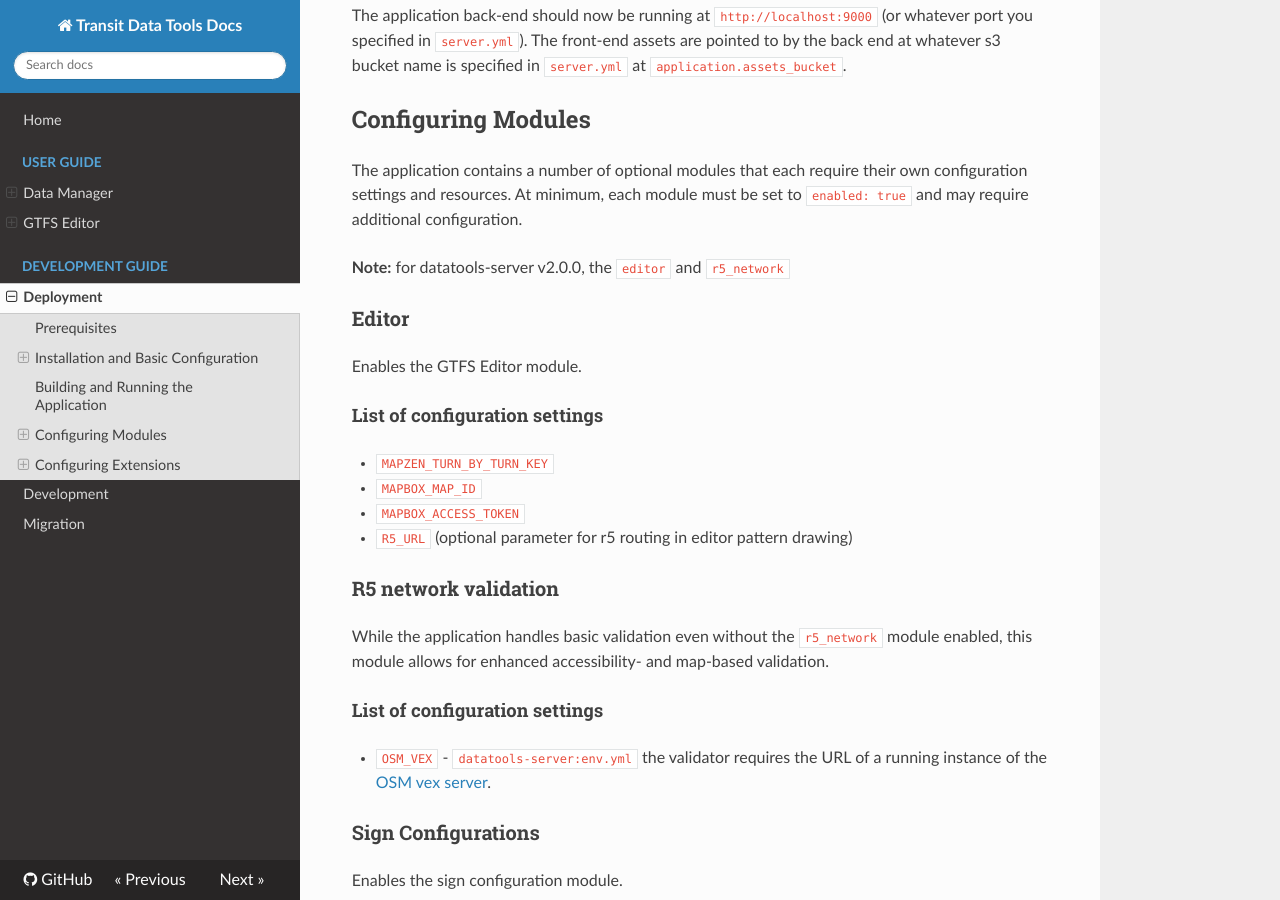
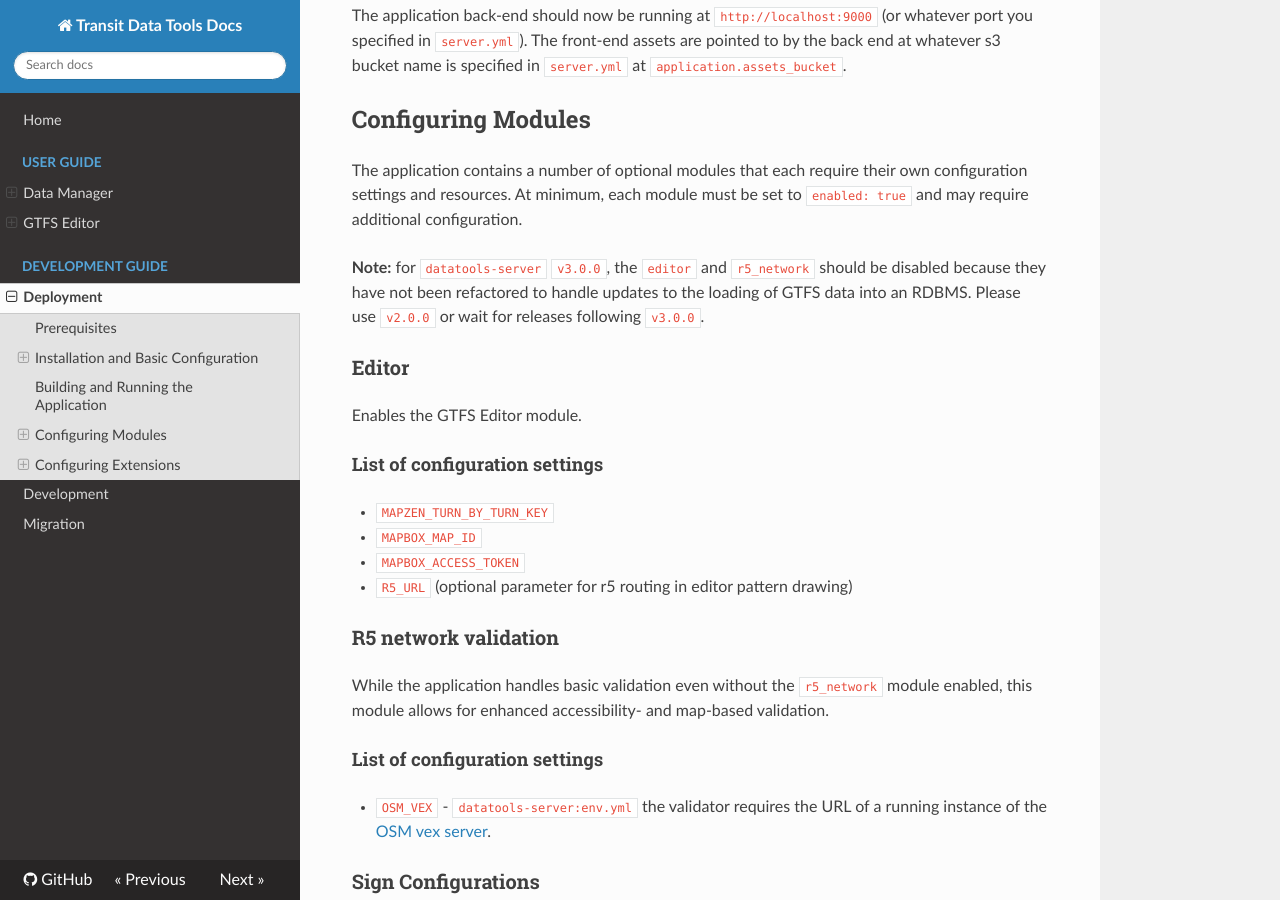
Before and after one commit to wtchen/datatools-ui, an MkDocs documentation site: the page built from docs/dev/deployment.md, in a window 1280 px wide and 900 px high, scrolled down 4096 px. Built offline with MkDocs 1.6.1, drawn with Linux system fonts in a browser that asks for light colours; nearby versions of some CDN libraries; old or Windows-style settings are respelled for this version of MkDocs.

Commit message:
docs(deployment): fix message about editor/r5 modules

```diff
--- a/docs/dev/deployment.md
+++ b/docs/dev/deployment.md
@@ -188,7 +188,10 @@ The application contains a number of optional modules that each require their
 own configuration settings and resources. At minimum, each module must be set to
 `enabled: true` and may require additional configuration.
 
-**Note:** for datatools-server v2.0.0, the `editor` and `r5_network`
+**Note:** for `datatools-server` `v3.0.0`, the `editor` and `r5_network` should be
+disabled because they have not been refactored to handle updates to the loading
+of GTFS data into an RDBMS. Please use `v2.0.0` or wait for releases following
+`v3.0.0`.
 
 ### Editor
 
```
